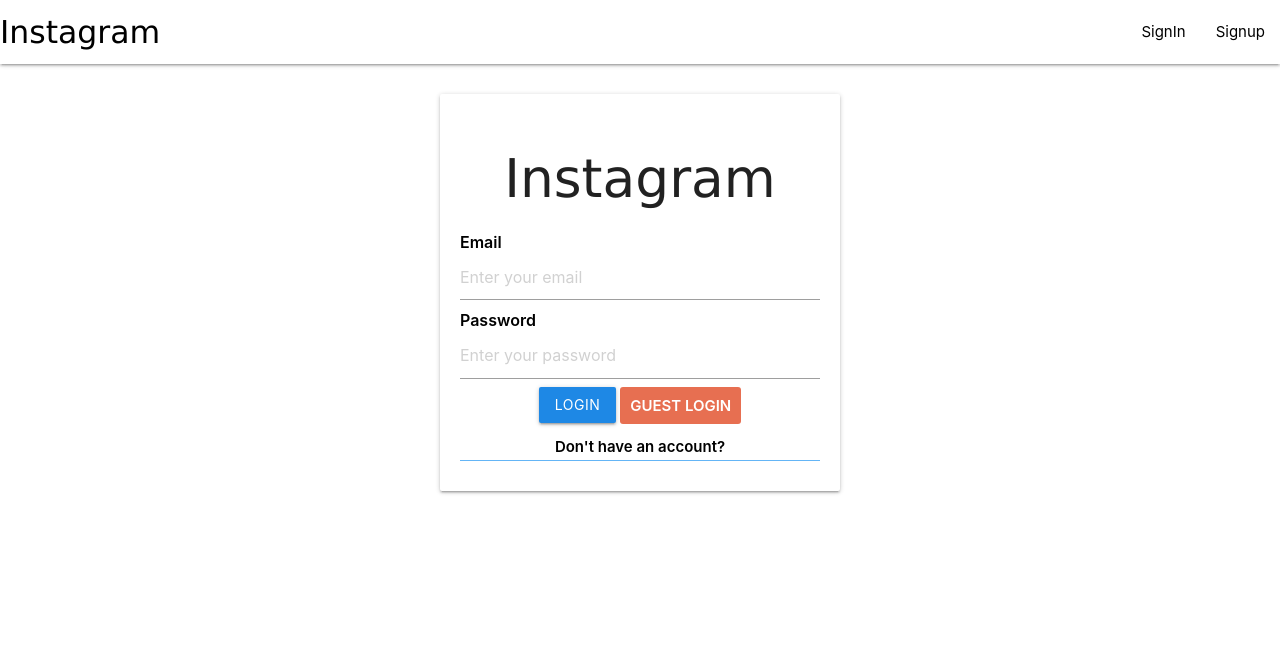
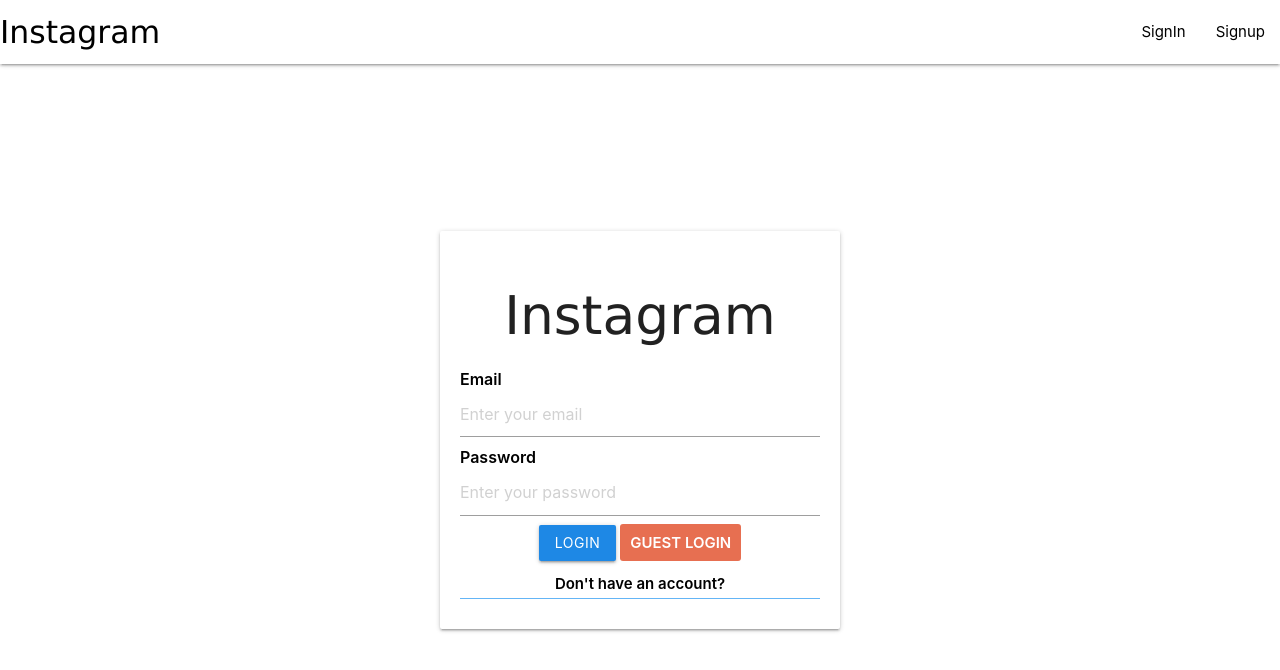
Before and after one commit to devTejas/Insta-Clone, a React (Create React App) app in the folder client/: page /signin in a window 1280 px wide. Shown: the top 670 px of the page. Built offline with nearby package versions, Linux system fonts and the light colour scheme; a web font is replaced by a local one.

Commit message:
Added styles for making login form center of page

```diff
--- a/client/src/App.css
+++ b/client/src/App.css
@@ -11,6 +11,10 @@
 
 .mycard {
   margin-top: 30px;
+  height: 84vh;
+  display: flex;
+  justify-content: center;
+  align-items: center;
 }
 
 .auth-card {
```
